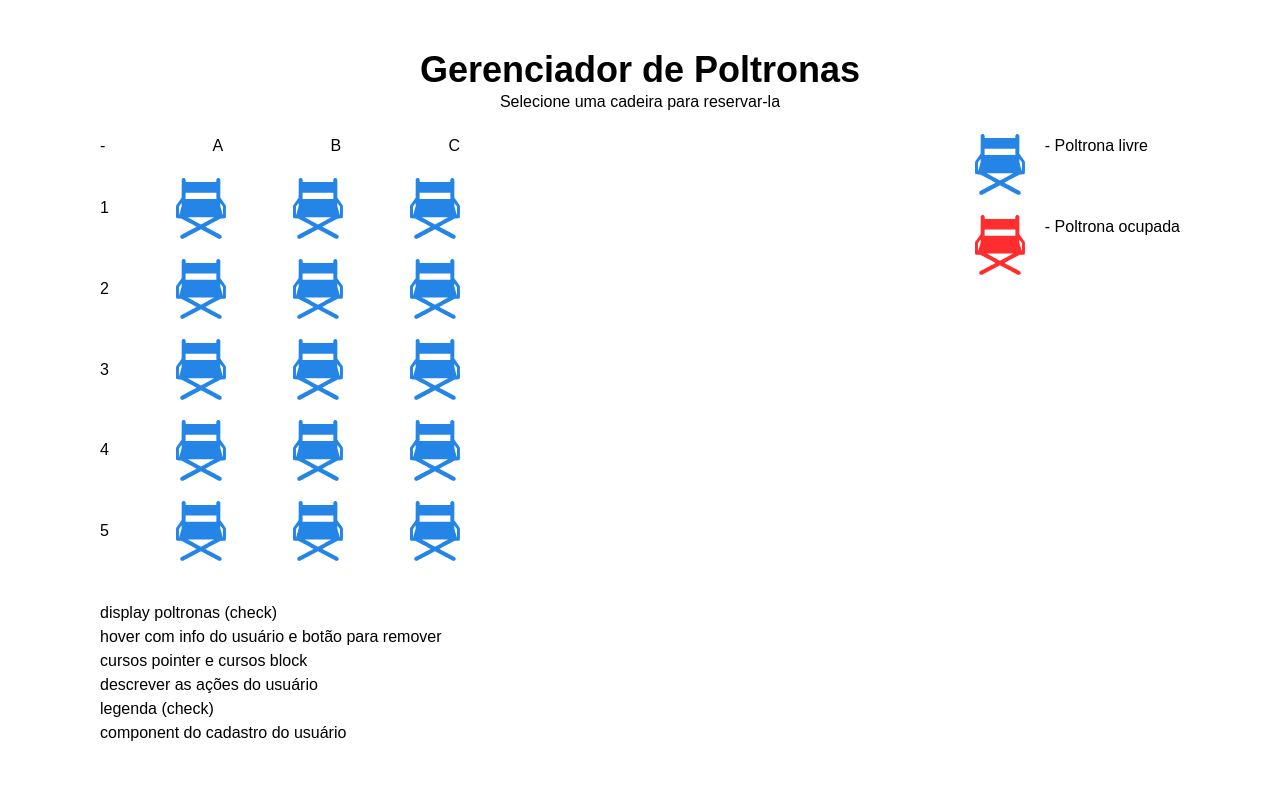
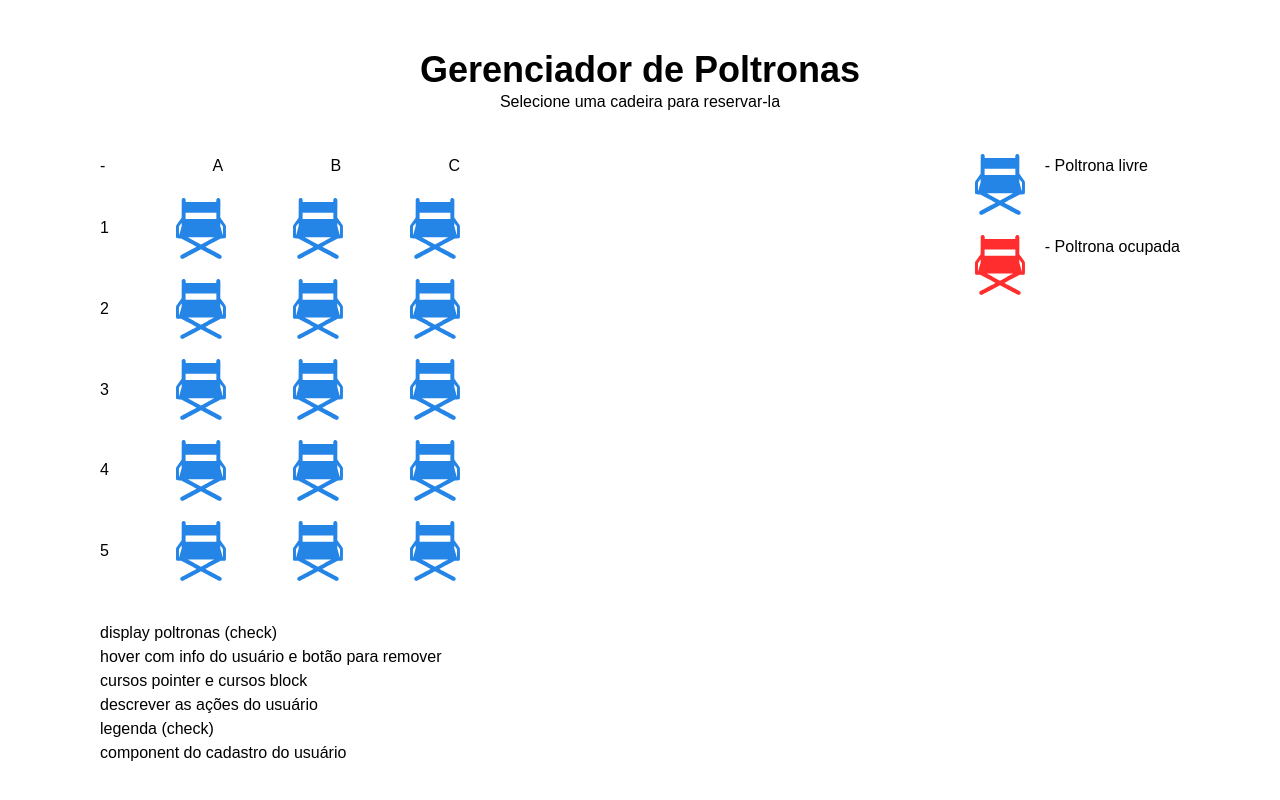
Before and after one commit to LucaDRF/gerenciador-de-poltronas-client, an Angular app: page / in a window 1280 px wide. Shown: the top 800 px of the page. Built offline with nearby package versions, Linux system fonts and the light colour scheme.

Commit message:
increased padding bottom from title

```diff
--- a/src/app/home/home.component.html
+++ b/src/app/home/home.component.html
@@ -1,4 +1,4 @@
-<div class="text-center pb-5">
+<div class="text-center pb-10">
   <h1 class="text-4xl font-bold">Gerenciador de Poltronas</h1>
   <p>Selecione uma cadeira para reservar-la</p>
 </div>
```
